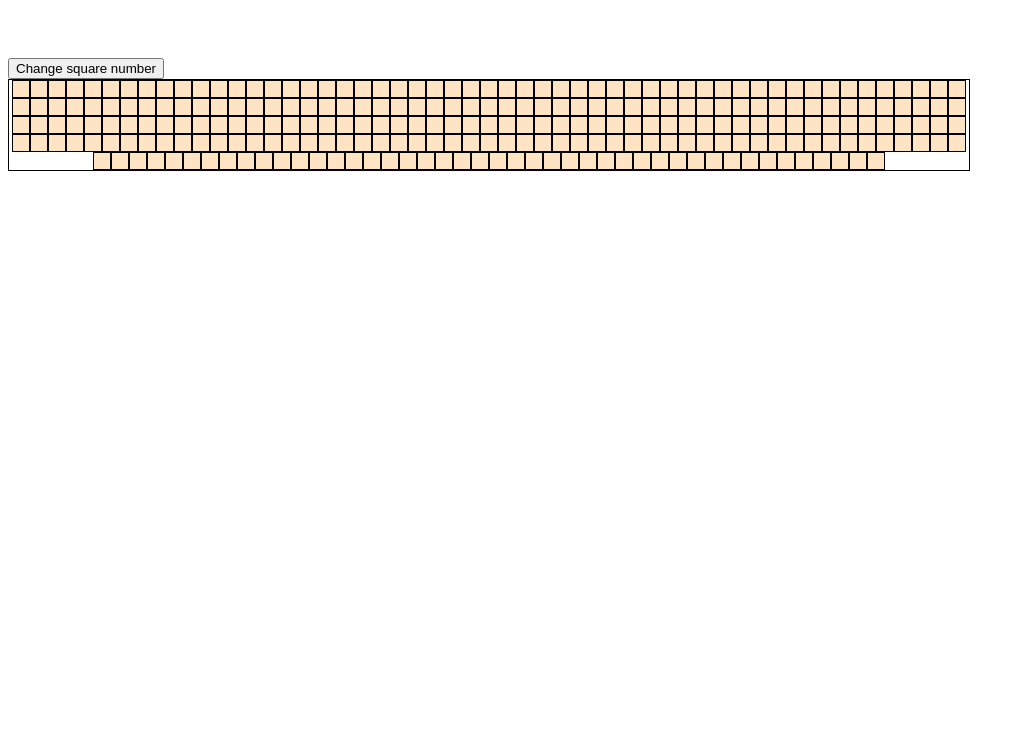
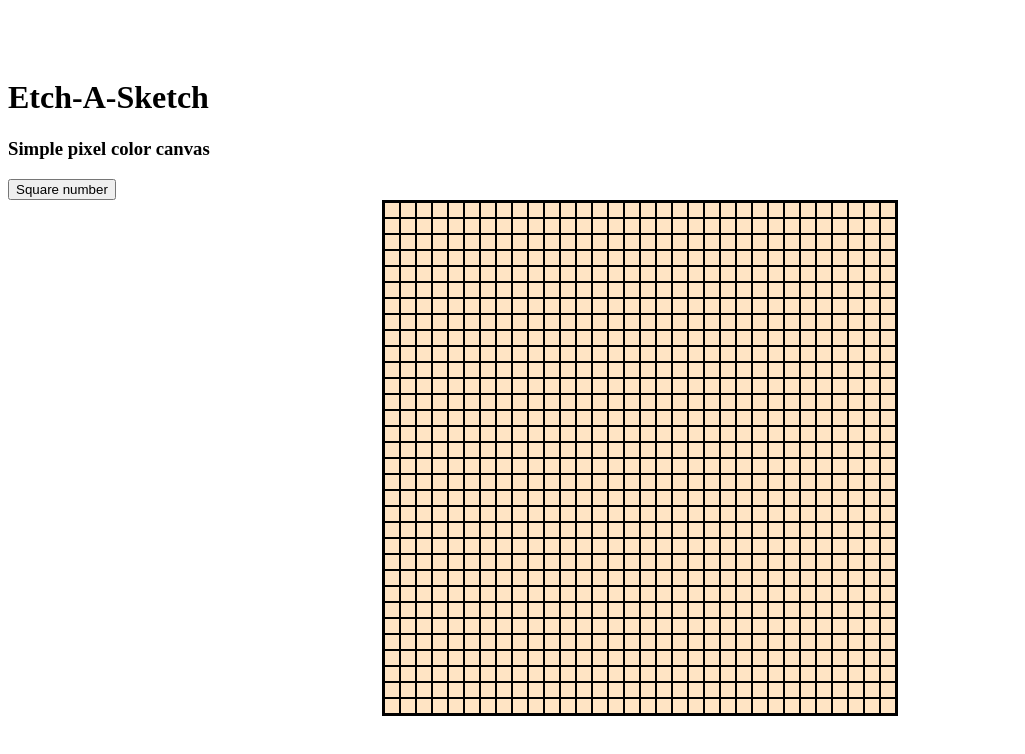
Before and after one commit to terga17/EtchASketch, a plain HTML site: page index.html in a window 1280 px wide. Shown: the whole page, without its empty margins (0-1025 px from the left). Drawn offline with Linux system fonts and the light colour scheme.

Commit message:
Working without extra credit
Flexbox switched to grid, divs adjust due to: container.style.gridTemplateRows = `repeat(${amount}, 1fr)`;

```diff
--- a/index.html
+++ b/index.html
@@ -5,10 +5,14 @@
     <meta name="viewport" content="width=device-width, initial-scale=1.0">
     <title>Etch-A-Sketch</title>
     <link rel="stylesheet" href="style.css">
+    <script src="script.js" defer></script>
 </head>
 <body>
-    <button id="divNum">Change square number</button>
-    <div class="container"></div>
-    <script src="script.js" defer></script>
+    <h1>Etch-A-Sketch</h1>
+    <h3>Simple pixel color canvas</h3>
+    <div id="wrapper">
+        <button id="divNum">Square number</button>
+        <div class="container"></div>
+    </div>
 </body>
 </html>
--- a/script.js
+++ b/script.js
@@ -1,8 +1,10 @@
 const container = document.querySelector(".container");
 
-function createDiv(amount = 16){
+function createDiv(amount = 32){
     let i = 0;
     container.style.setProperty("--grid-size", amount);
+    container.style.gridTemplateColumns = `repeat(${amount}, 1fr)`; // Adjust grid columns
+    container.style.gridTemplateRows = `repeat(${amount}, 1fr)`; // Adjust grid rows
     while(i < amount * amount){
         let singleDiv = document.createElement("div");
         singleDiv.classList.add("divs");
@@ -34,9 +36,9 @@ function removeGrid(){
 const divNum = document.querySelector("#divNum");
 
 divNum.addEventListener("click", () => {
-    const squaresNum = window.prompt("How many squares?", "100 max");
-    if(squaresNum > 100){
-        const squaresNum = window.prompt("The max value is 100");
+    const squaresNum = window.prompt("How many squares?", "32 max");
+    if(squaresNum > 32){
+        const squaresNum = window.prompt("The max value is 32");
     }
     removeGrid();
     createDiv(squaresNum);
--- a/style.css
+++ b/style.css
@@ -1,20 +1,26 @@
 body{
     padding: 50px 0;
+    display: block;
 }
 
+#wrapper{
+    display: block;
+    width: 100%;
+    margin: 0 auto;
+}
 .container{
-    display: flex;
+    display: grid;
     justify-content: center;
-    border: 1px solid black;
+    border: 2px solid black;
     flex-wrap: wrap;
-    max-width: 960px;
+    width: 512px;
+    height: 512px;
+    margin: 0 auto;
 }
 
 .divs{
     background-color: bisque;
     border: 1px solid black;
-    height: 16px;
-    width: 16px;
 }
 
 .hovering{
```
